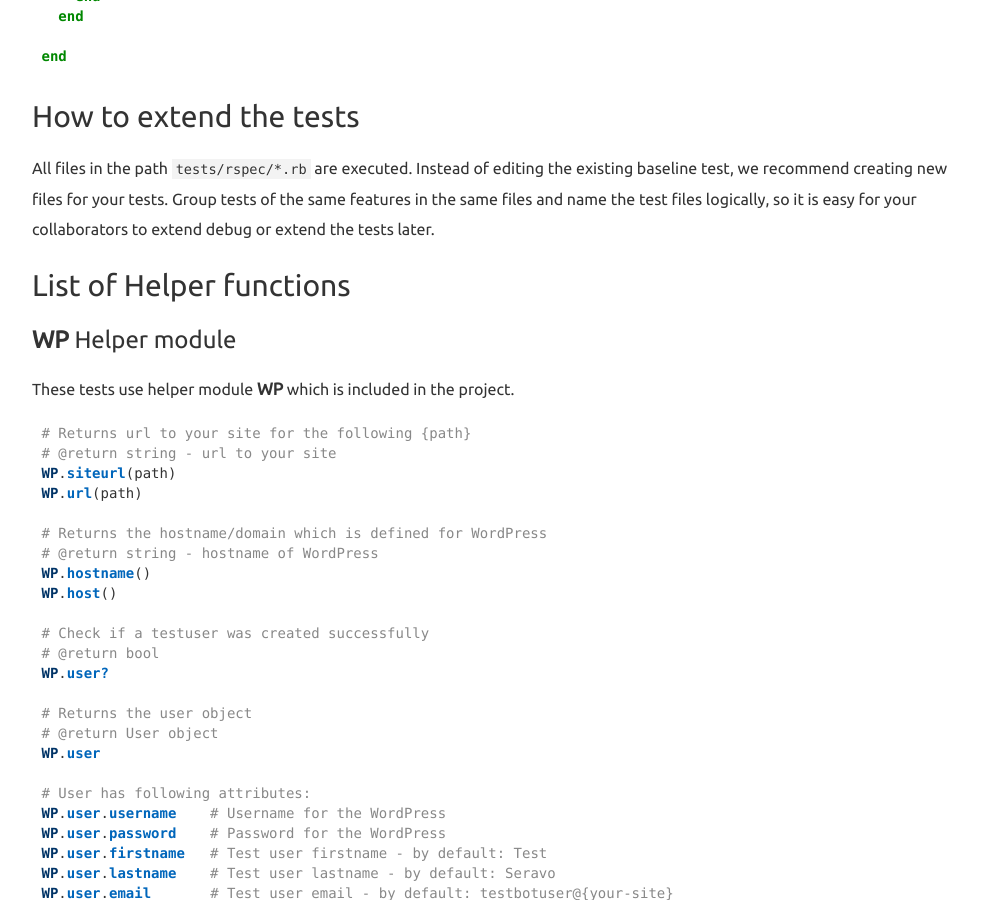
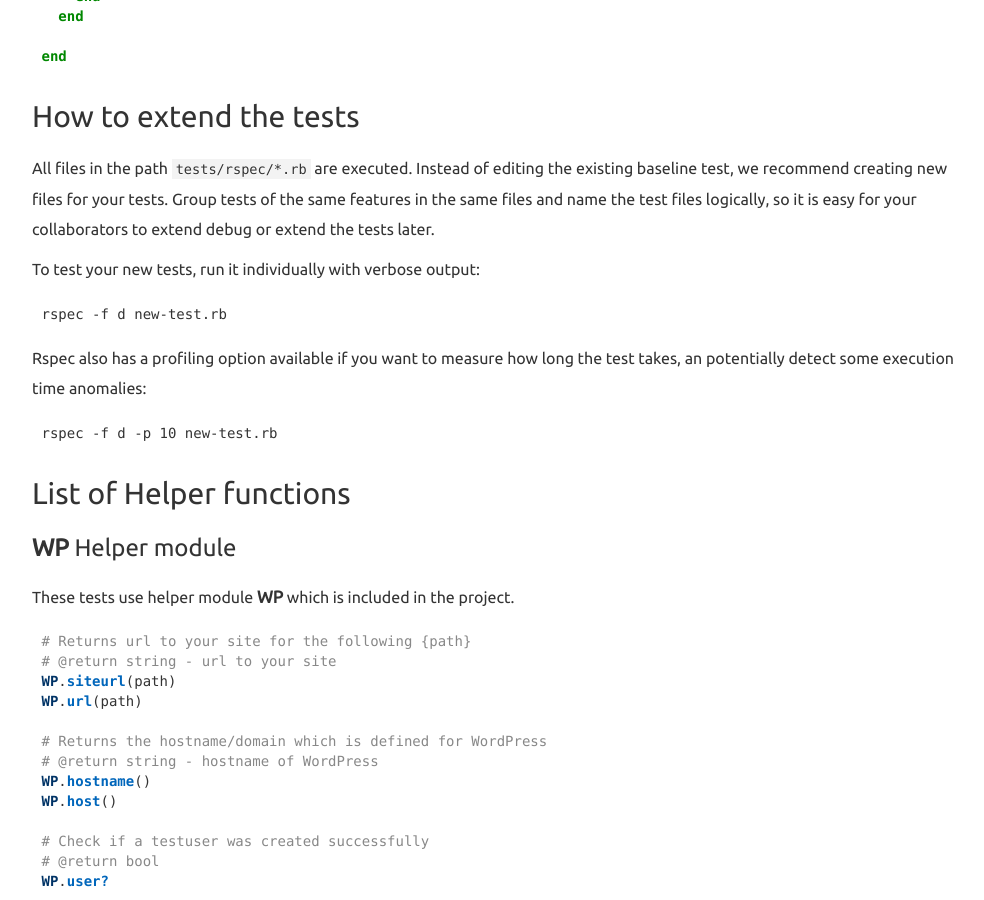
Before and after one commit to Seravo/docs, a Jekyll site: the page built from _posts/2015-10-11-integration-tests.md, in a window 1280 px wide and 900 px high, scrolled down 2509 px. Shown: the whole window, without its empty margins (233-1217 px from the left). Built offline with Jekyll 4.4.1, drawn with Linux system fonts in a browser that asks for light colours; nearby versions of some CDN libraries; Markdown is read by kramdown in place of the engine named in the settings.

Commit message:
Extend docs about running individual rspec tests

````diff
--- a/_posts/2015-10-11-integration-tests.md
+++ b/_posts/2015-10-11-integration-tests.md
@@ -8,6 +8,7 @@
 ---
 
 ## What are integration tests?
+
 Integration tests make sure that certain features of your site work as they should work.
 
 So for example if we have a following **use case**:
@@ -21,6 +22,7 @@
 Integration tests make sure that this feature works as described in the use case.
 
 ## Testing with Rspec & Capybara
+
 Our integration tests use Ruby testing framework called [Rspec](http://rspec.info/) with extension [Capybara](https://github.com/teamcapybara/capybara).
 
 We use headless browser [PhantomJS](http://phantomjs.org/) with Ruby driver [Poltergeist](https://github.com/teampoltergeist/poltergeist).
@@ -32,6 +34,7 @@
 > This way we can figure out if the site is still working after updates so that we can alarm you when something breaks and hand the updating process to be manually by the owner.
 
 ## How to run these tests
+
 You can use this [command]({{ site.baseurl }}{% post_url 2015-10-13-available-commands %}#wp-test) in **Production** and **Vagrant box**:
 
 ```bash
@@ -40,6 +43,7 @@
 ```
 
 ## Example tests
+
 The following test suite consists of 2 ```describe``` blocks.
 
 The first one tests that the frontpage is loaded correctly and has CSS styles. Then it clicks link in frontpage and expects the following page to contain text **Archives**.
@@ -107,6 +111,18 @@
 ## How to extend the tests
 
 All files in the path `tests/rspec/*.rb` are executed. Instead of editing the existing baseline test, we recommend creating new files for your tests. Group tests of the same features in the same files and name the test files logically, so it is easy for your collaborators to extend debug or extend the tests later.
+
+To test your new tests, run it individually with verbose output:
+
+```
+rspec -f d new-test.rb
+```
+
+Rspec also has a profiling option available if you want to measure how long the test takes, an potentially detect some execution time anomalies:
+
+```
+rspec -f d -p 10 new-test.rb
+```
 
 ## List of Helper functions
 
````
